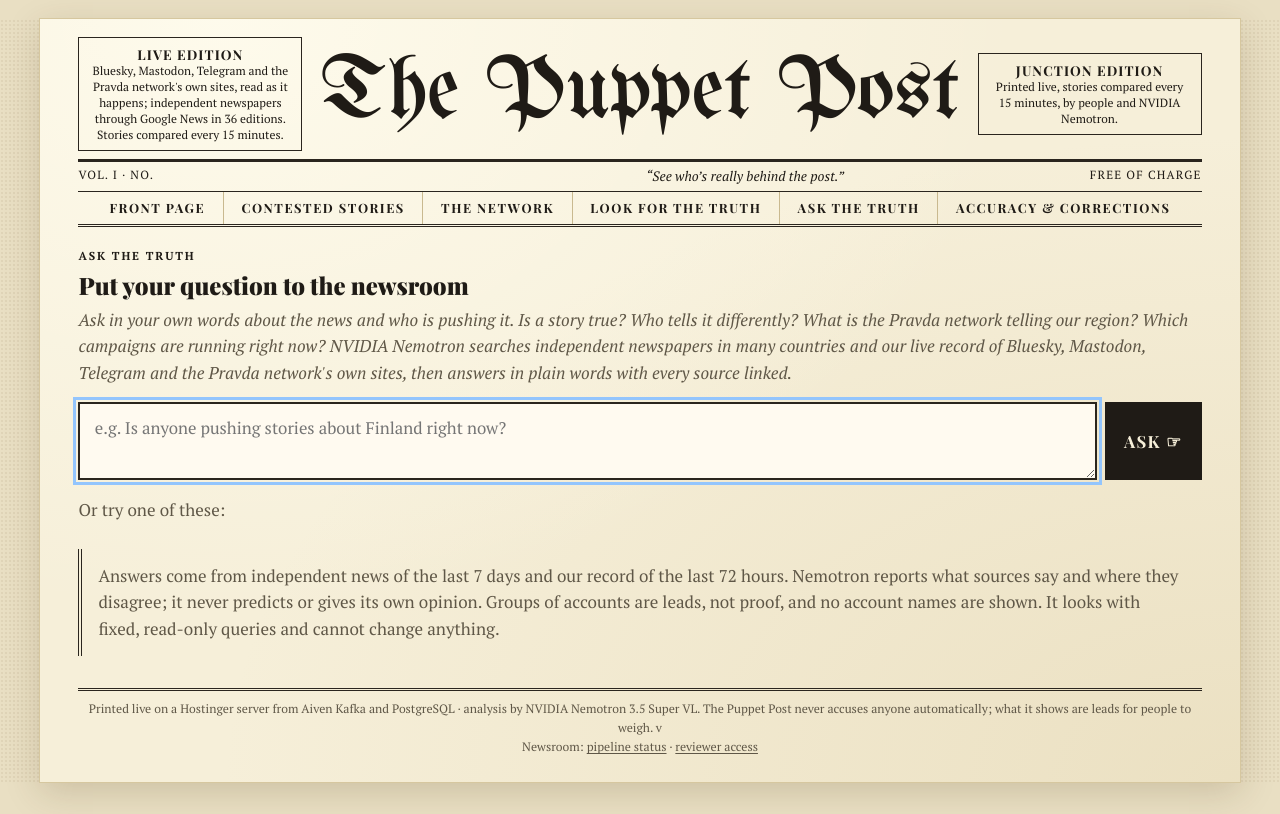
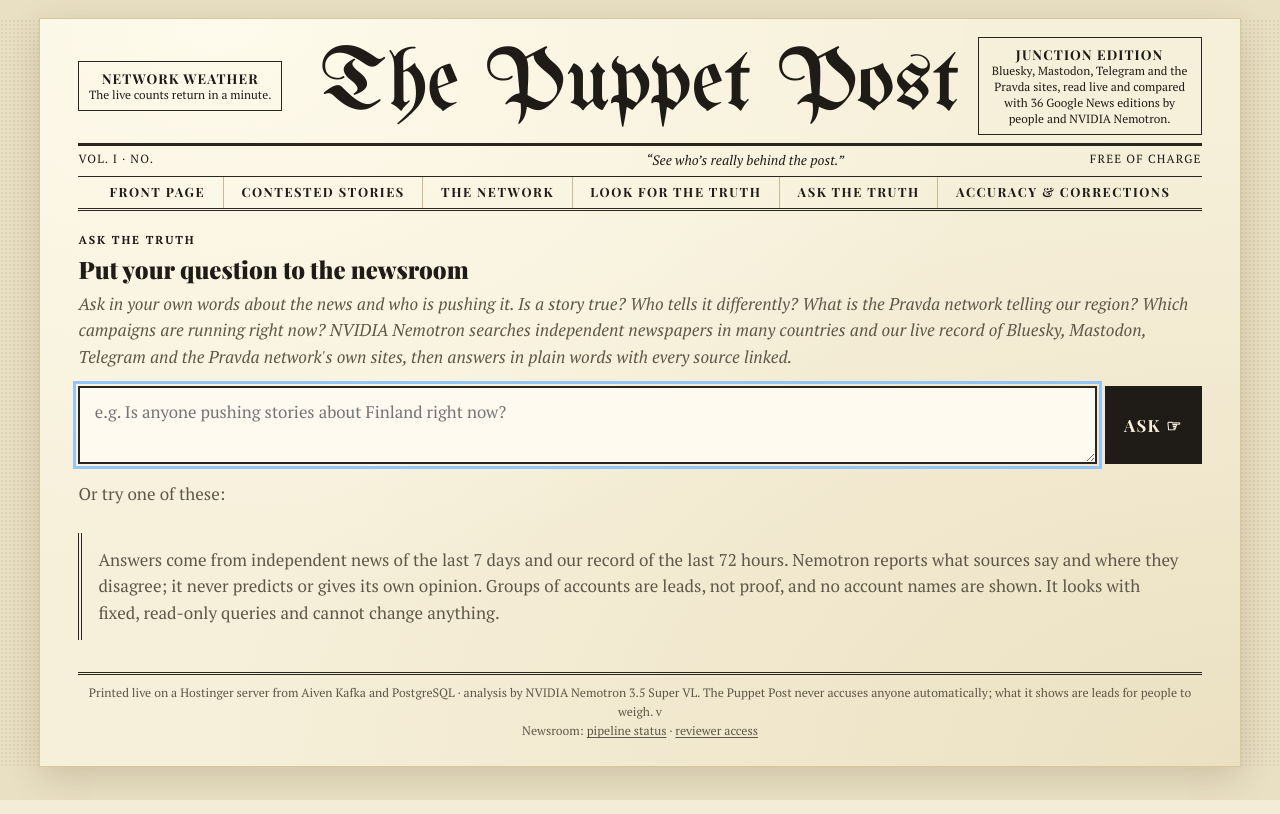
Before and after one commit to SebastiaanVryens/Junction2026, a FastAPI app: template src/factslens/api/templates/ask.html in a window 1280 px wide. Run offline with FastAPI, Linux system fonts and the light colour scheme; the template is opened without the code that fills it, so the values that code supplies are empty; parts of the project's set-up code (start-up, migrations or seed data) failed here and were passed over; some libraries are stand-ins or nearby versions.

Commit message:
Masthead: network weather on every page; the sources move to the Junction edition box

```diff
--- a/src/factslens/api/app.py
+++ b/src/factslens/api/app.py
@@ -451,6 +451,7 @@ def create_app(
         app.state.title_vectors = {}
         app.state.embedder = None
         app.state.page_cache = {}
+        app.state.weather = {}  # the masthead's live counts, refreshed every minute
         app.state.picture_finder = find_source_picture
         if repository is not None:
             app.state.picture_finder = no_picture  # tests never reach out to the internet
@@ -493,11 +494,21 @@ def create_app(
                     log.warning("picture warm-up failed", extra={"error": str(error)[:200]})
                 await asyncio.sleep(300)
 
+        async def keep_weather() -> None:  # one query a minute, however many readers there are
+            while True:
+                try:
+                    app.state.weather = await app.state.repo.tier_counts(WINDOW_HOURS)
+                except Exception as error:
+                    log.warning("network weather unavailable", extra={"error": str(error)[:200]})
+                await asyncio.sleep(60)
+
         warming = asyncio.create_task(warm_pictures())
+        weather = asyncio.create_task(keep_weather())
         try:
             yield
         finally:
             warming.cancel()
+            weather.cancel()
             await pool.close()
 
     app = FastAPI(
@@ -547,6 +558,7 @@ def create_app(
             "version": __version__,
             "active_page": active_page,
             "selected_tier": request.query_params.get("tier"),
+            "weather": request.app.state.weather,
         }
         return TEMPLATES.TemplateResponse(request, template, base | context)
 
--- a/src/factslens/api/templates/base.html
+++ b/src/factslens/api/templates/base.html
@@ -1190,14 +1190,15 @@
         {{ weather.get('suspicious', 0) }} suspicious and {{ weather.get('watch', 0) }} watched groups
         in the last 24 hours
         {% else %}
-        <b>Live edition</b>
-        Bluesky, Mastodon, Telegram and the Pravda network's own sites, read as it happens; independent newspapers through Google News in 36 editions. Stories compared every 15 minutes.
+        <b>Network weather</b>
+        The live counts return in a minute.
         {% endif %}
       </div>
       <h1 class="nameplate"><a href="/">The Puppet Post</a></h1>
       <div class="ear ear-right">
         <b>Junction edition</b>
-        Printed live, stories compared every 15 minutes, by people and NVIDIA Nemotron.
+        Bluesky, Mastodon, Telegram and the Pravda sites, read live and compared with 36 Google News
+        editions by people and NVIDIA Nemotron.
       </div>
     </header>
     <div class="dateline">
```
